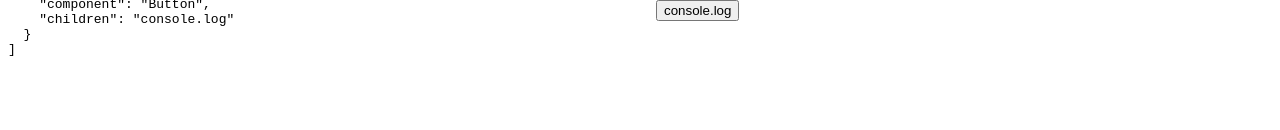
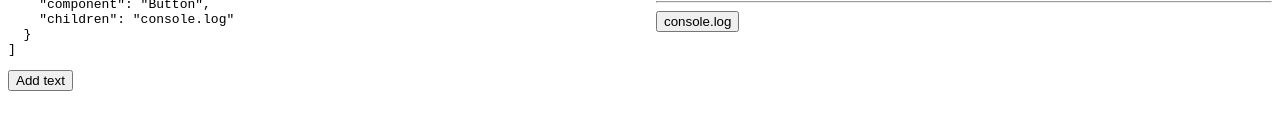
Before and after one commit to ajosedev/slices, a Next.js app: page / in a window 1280 px wide. Shown: the part 444-574 px from the top of the page. Built offline with nearby package versions, Linux system fonts and the light colour scheme.

Commit message:
Add basic component adder

```diff
--- a/pages/index.js
+++ b/pages/index.js
@@ -19,12 +19,24 @@ const mainStyles = css`
 
 const IndexPage = () => {
   const [content, setContent] = useState(testContent);
+
+  const handleAddComponent = () => {
+    const newContent = content.concat({
+      component: 'Text',
+      children: 'Extra added text',
+    });
+    setContent(newContent);
+  };
+
   return (
     <main css={mainStyles}>
       <div>
         <pre>
           <code>{JSON.stringify(content, null, 2)}</code>
         </pre>
+        <button onClick={handleAddComponent} type="submit">
+          Add text
+        </button>
       </div>
       <div>{content.map(comp => renderComponent(comp))}</div>
     </main>
```
